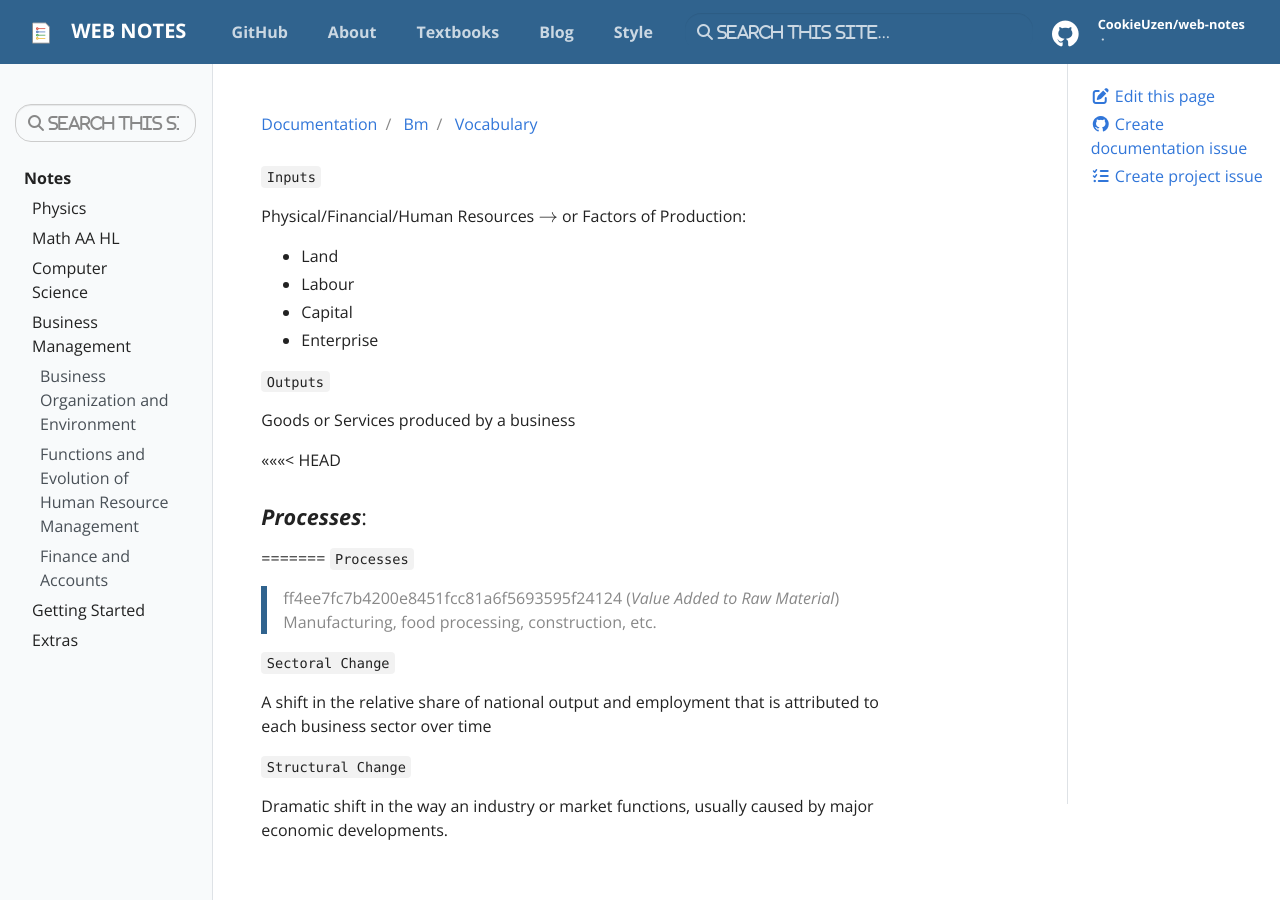
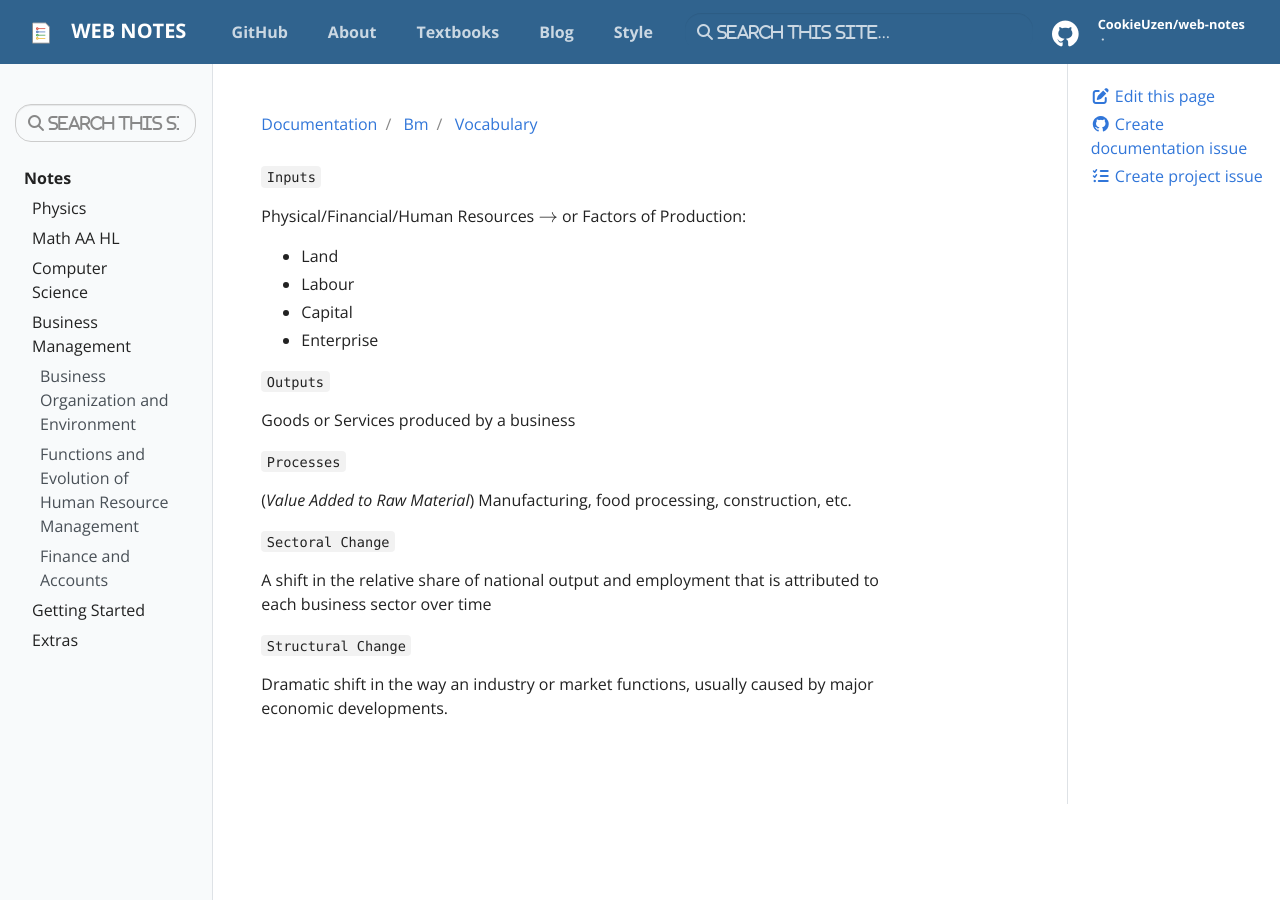
Before and after one commit to CookieUzen/web-notes, a Jekyll site: the page built from _docs/bm/vocabulary.md, in a window 1280 px wide and 900 px high. Built offline with Jekyll 4.4.1, drawn with Linux system fonts in a browser that asks for light colours; nearby versions of some CDN libraries; library files that are not in the unit come from our copies; comment, search, counter and statistics services are not loaded.

Commit message:
fixed bm vocabulary

```diff
--- a/_docs/bm/vocabulary.md
+++ b/_docs/bm/vocabulary.md
@@ -15,12 +15,8 @@ Physical/Financial/Human Resources $\rightarrow$ or Factors of Production:
 
 Goods or Services produced by a business
 
-<<<<<<< HEAD
-#### ___Processes___:
-=======
 `Processes`
 
->>>>>>> ff4ee7fc7b4200e8451fcc81a6f5693595f24124
 (_Value Added to Raw Material_)
 Manufacturing, food processing, construction, etc.
 
```
